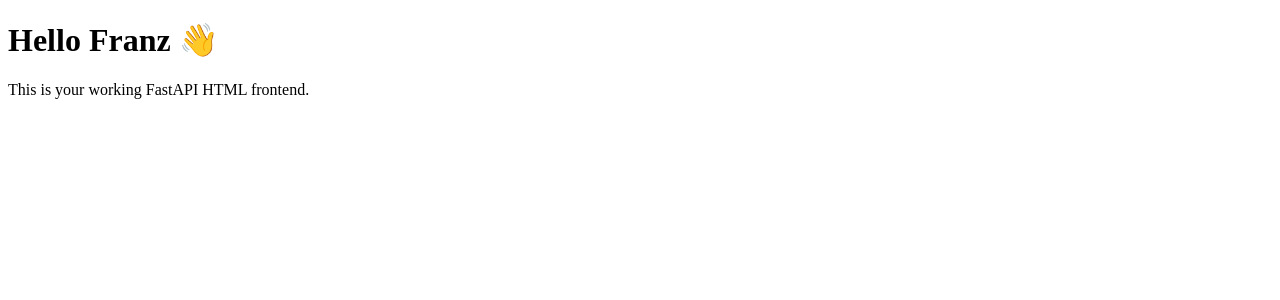
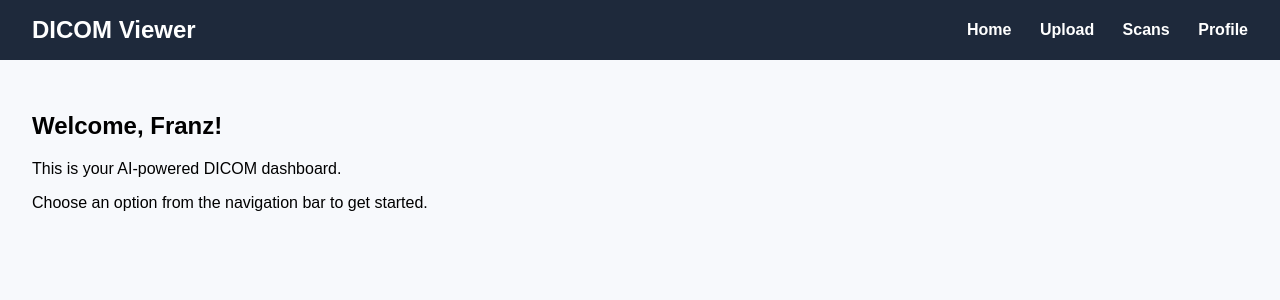
Before and after one commit to marcosfranz07/dicom-ai-viewer, a FastAPI app: page / in a window 1280 px wide. Shown: the top 300 px of the page. Run offline with FastAPI, Linux system fonts and the light colour scheme.

Commit message:
Add navigation layout and dashboard styles

```diff
--- a/static/css/style.css
+++ b/static/css/style.css
@@ -0,0 +1,34 @@
+body {
+    margin: 0;
+    font-family: Arial, sans-serif;
+    background-color: #f7f9fc;
+}
+
+.navbar {
+    display: flex;
+    justify-content: space-between;
+    background-color: #1e293b;
+    color: white;
+    padding: 1rem 2rem;
+    align-items: center;
+}
+
+.navbar h1 {
+    margin: 0;
+    font-size: 1.5rem;
+}
+
+.nav-right a {
+    color: white;
+    text-decoration: none;
+    margin-left: 1.5rem;
+    font-weight: bold;
+}
+
+.nav-right a:hover {
+    text-decoration: underline;
+}
+
+.content {
+    padding: 2rem;
+}
--- a/templates/index.html
+++ b/templates/index.html
@@ -1,11 +1,27 @@
 <!DOCTYPE html>
-<html>
+<html lang="en">
 <head>
+    <meta charset="UTF-8">
     <title>DICOM AI Viewer</title>
     <link rel="stylesheet" href="/static/css/style.css">
 </head>
 <body>
-    <h1>Hello Franz 👋</h1>
-    <p>This is your working FastAPI HTML frontend.</p>
+    <nav class="navbar">
+        <div class="nav-left">
+            <h1>DICOM Viewer</h1>
+        </div>
+        <div class="nav-right">
+            <a href="/">Home</a>
+            <a href="/upload">Upload</a>
+            <a href="/scans">Scans</a>
+            <a href="/profile">Profile</a>
+        </div>
+    </nav>
+
+    <main class="content">
+        <h2>Welcome, Franz!</h2>
+        <p>This is your AI-powered DICOM dashboard.</p>
+        <p>Choose an option from the navigation bar to get started.</p>
+    </main>
 </body>
 </html>
```
